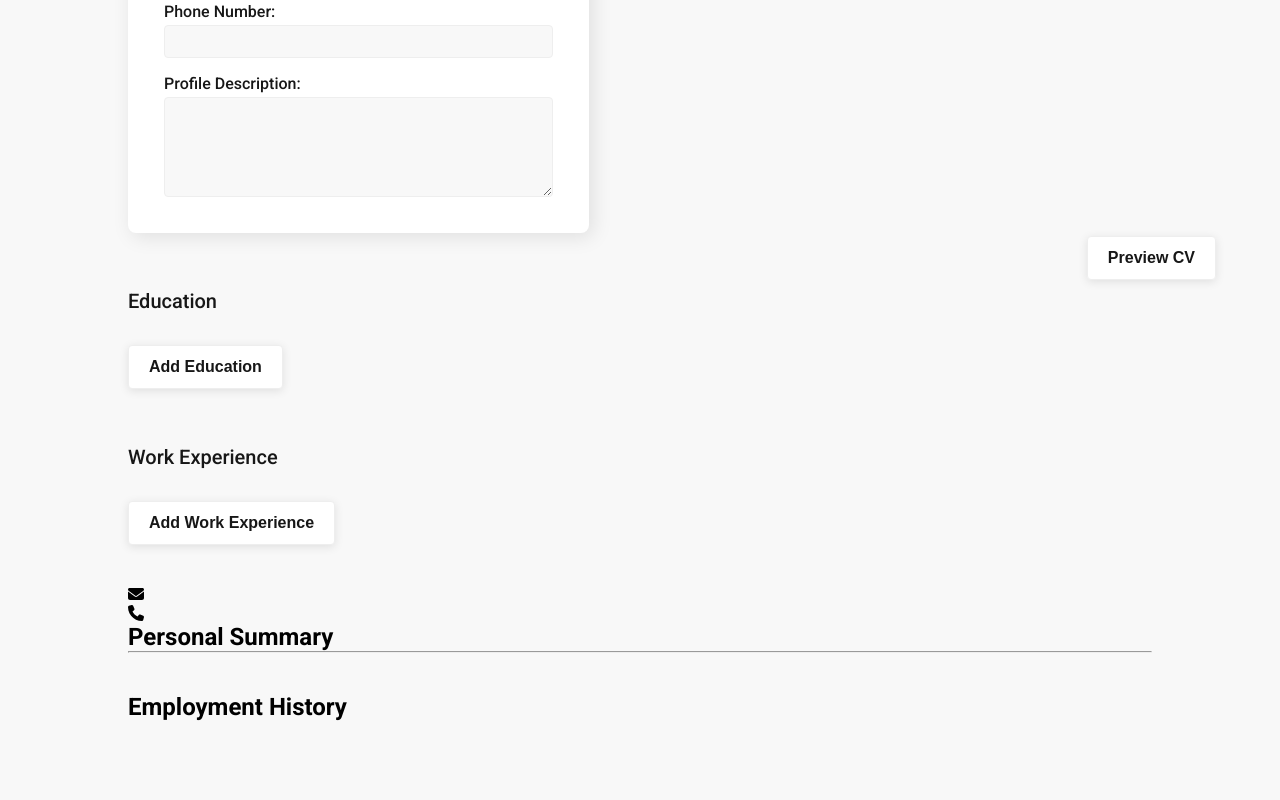
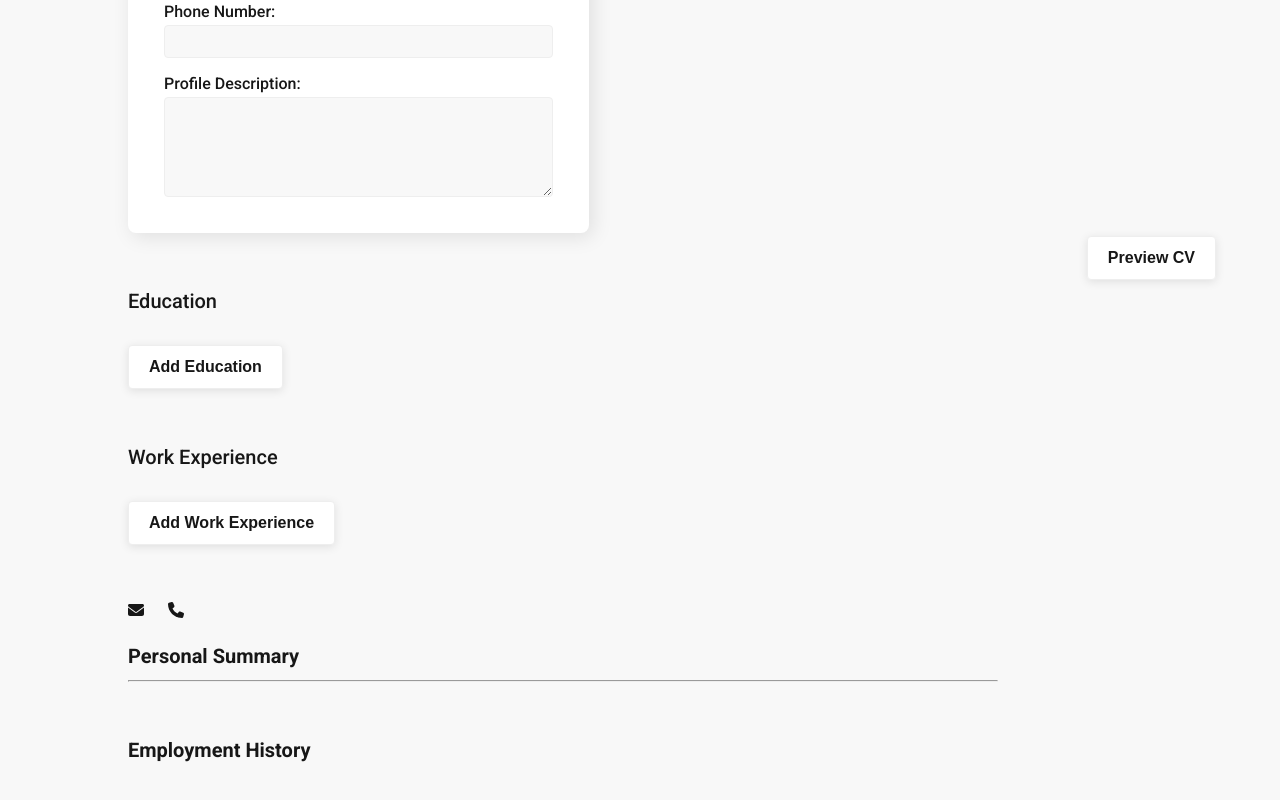
Before and after one commit to mark-akom/cv-builder, a React (Create React App) app: page / in a window 1280 px wide. Shown: the part 400-1200 px from the top of the page. Before the commit the page ends 1161 px from the top, so only its background shows below. Built offline with nearby package versions, Linux system fonts and the light colour scheme.

Commit message:
Styled the personal info section of preview

```diff
--- a/src/styles/preview-styles.css
+++ b/src/styles/preview-styles.css
@@ -0,0 +1,52 @@
+.name {
+    font-size: 3.1rem;
+    color: var(--heading-text-color);
+    padding-bottom: 8px;
+}
+
+.prof {
+    font-size: var(--section-heading-size);
+    color: var(--body-text-color);
+}
+
+.contact-info {
+    display: flex;
+    gap: 16px;
+    padding-top: 8px;
+}
+
+.contact-info p {
+    display: flex;
+    align-items: center;
+    gap: 8px;
+}
+
+.contact-info p span:last-child {
+    color: var(--body-text-color);
+}
+
+.contact-info p span:first-child {
+    color: var(--heading-text-color)
+}
+
+hr {
+    width: 85%;
+}
+
+.personal-summary {
+    padding-top: 24px;
+}
+
+.preview-section-heading {
+    font-size: var(--section-heading-size);
+    color: var(--heading-text-color);
+    padding-bottom: 12px;
+}
+
+.personal-summary .summary-text {
+    padding-top: 16px;
+    width: 80%;
+    line-height: var(--text-line-height);
+    color: var(--body-text-color);
+
+}
```
